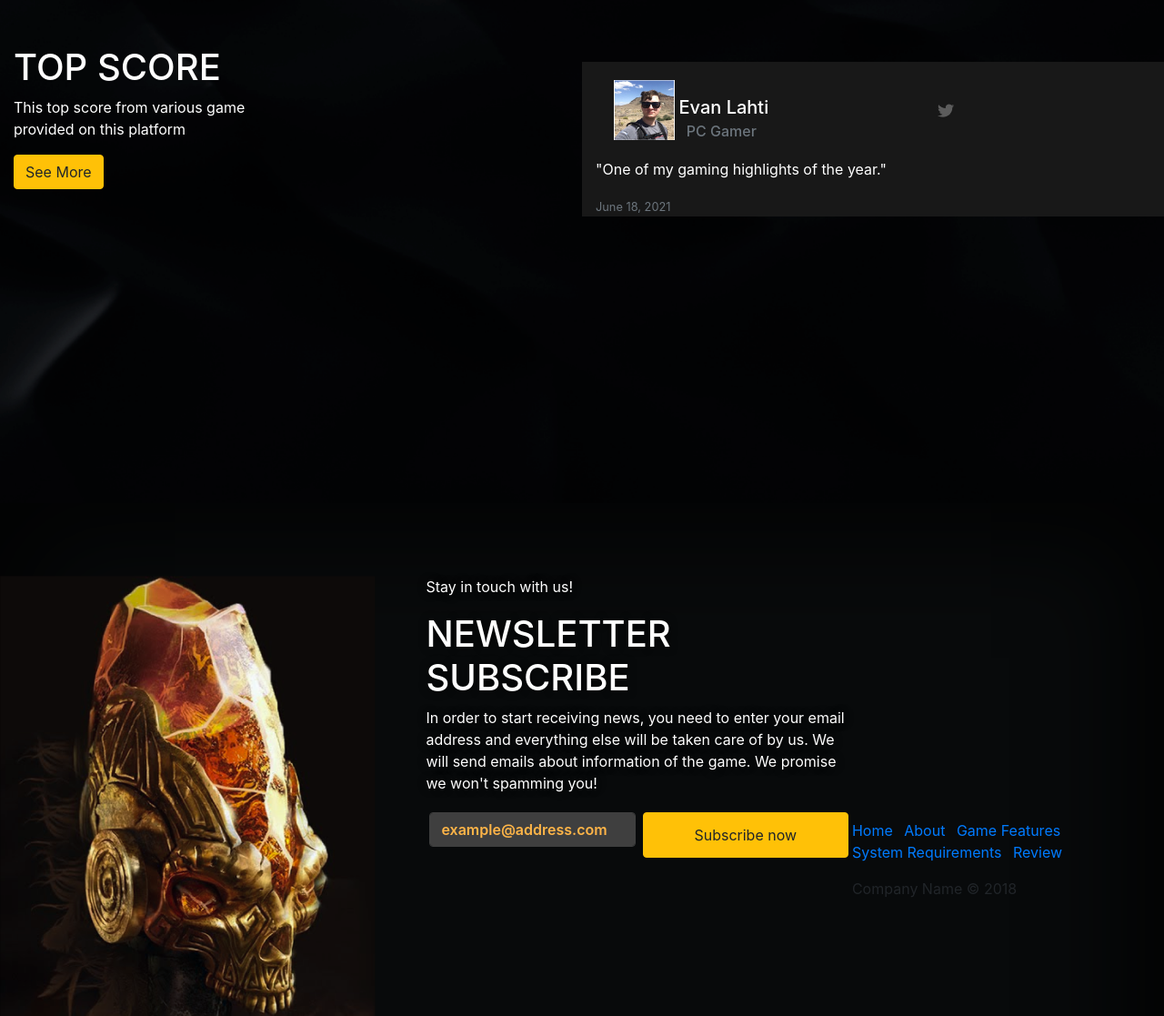
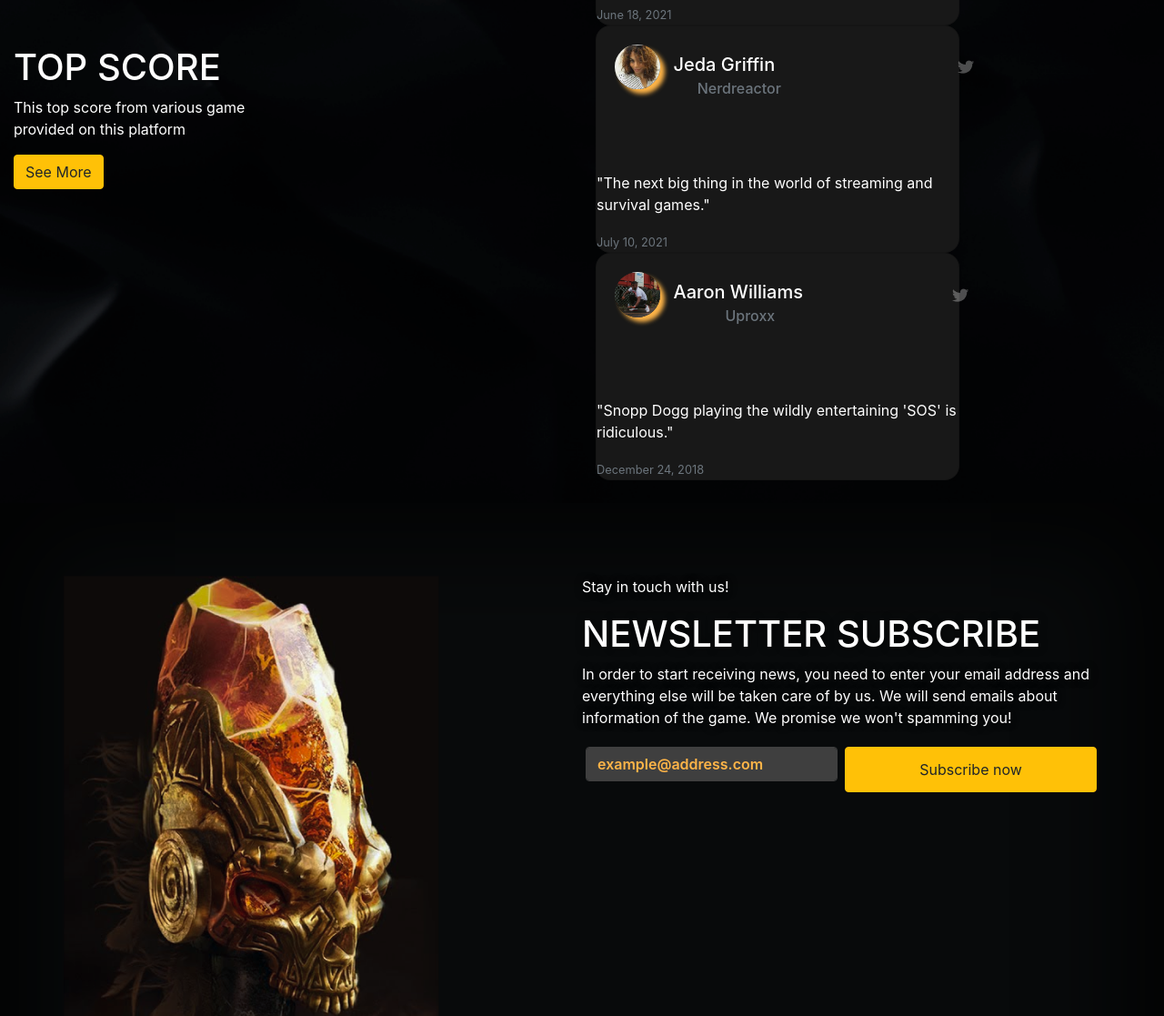
Before and after one commit to Ardiakz/BootcampCh3, a plain HTML site: page chap3/index.html in a window 1280 px wide. Shown: the part 3503-4620 px from the top of the page at 91% size. Drawn offline with nearby package versions, Linux system fonts and the light colour scheme.

Commit message:
final form even messy

```diff
--- a/chap3/index.html
+++ b/chap3/index.html
@@ -189,10 +189,11 @@
           </div>
         </div>
       </div>
-      <div class="col-md-6 card-middle>
+
+        <div class="col-md-6 card-middle">
           <div class="card" style="background-color: #181818;">
             <div class="card-body">
-            <img class="avatar" src="../chap3/assets/evan-lahti.jpg" alt="">
+              <img class="avatar" src="../chap3/assets/evan-lahti.jpg" class="img-fluid" alt="">
               <h5 class="card-title text-white">Evan Lahti</h5>
               <h6 class="card-subtitle mb-3 text-muted">PC Gamer</h6>
               <img style="position: relative; right: -100px;" src="../chap3/assets/twitter-card.png"></img>
@@ -202,6 +203,33 @@
               <small class="text-muted">June 18, 2021</small>
             </p>
           </div>
+
+            <div class="card" style="background-color: #181818;">
+              <div class="card-body">
+                <img class="avatar" src="../chap3/assets/jada-griffin.jpg" class="img-fluid" alt="">
+                <h5 class="card-title text-white">Jeda Griffin</h5>
+                <h6 class="card-subtitle mb-3 text-muted">Nerdreactor</h6>
+                <img style="position: relative; right: -100px;" src="../chap3/assets/twitter-card.png"></img>
+              </div>
+              <p class="card-text text-white">"The next big thing in the world of streaming and survival games."</p>
+              <p class="card-text">
+                <small class="text-muted">July 10, 2021</small>
+              </p>
+            </div>
+
+              <div class="card" style="background-color: #181818;">
+                <div class="card-body">
+                  <img class="avatar" src="../chap3/assets/aaron-williams.jpg" class="img-fluid" alt="">
+                  <h5 class="card-title text-white">Aaron Williams</h5>
+                  <h6 class="card-subtitle mb-3 text-muted">Uproxx</h6>
+                  <img style="position: relative; right: -100px;" src="../chap3/assets/twitter-card.png"></img>
+                </div>
+                <p class="card-text text-white">"Snopp Dogg playing the wildly entertaining 'SOS' is ridiculous."</p>
+                <p class="card-text">
+                  <small class="text-muted">December 24, 2018</small>
+                </p>
+              </div>
+
       </div>
     </section>
 
@@ -228,8 +256,10 @@
           </div>
         </div>
       </div>
+    </section>
 
-      <div class="footer-basic" class="d-flex">
+    <section id="footer" class="d-flex flex-row bd-highlight mb-3">
+        <div id="footer-basic" class="d-flex justify-content-center align-items-end">
         <footer>
             <ul class="list-inline">
                 <li class="list-inline-item"><a href="#header">Home</a></li>
@@ -238,19 +268,8 @@
                 <li class="list-inline-item"><a href="#requirements">System Requirements</a></li>
                 <li class="list-inline-item"><a href="#review">Review</a></li>
             </ul>
-            <p class="copyright">Company Name © 2018</p>
+            <p class="copyright">2018 Your Games, Inc. All Right Reserved</p>
         </footer>
-    </section>
-
-    <!-- section id="footer" class="d-flex flex-row bd-highlight mb-3">
-      <ul class="list-inline">
-        <li class="list-inline-item"><a href="#header">Home</a></li>
-        <li class="list-inline-item"><a href="#gallery">About</a></li>
-        <li class="list-inline-item"><a href="#features">Game Features</a></li>
-        <li class="list-inline-item"><a href="#requirements">System Requirements</a></li>
-        <li class="list-inline-item"><a href="#review">Review</a></li>
-    </ul>
-    <p class="copyright">Company Name © 2018</p>
     </section -->
 
     <!-- Optional JavaScript -->
--- a/chap3/static/styles/style.css
+++ b/chap3/static/styles/style.css
@@ -95,9 +95,19 @@
     align-items: center;
 }
 
+.avatar {
+    border-radius: 50%;
+    display: inline-block;
+    width: 50px;
+    margin-right: 10px;
+    box-shadow: 5px 5px 5px #ffb548;
+}
+
 .card{
     background-color: #222222;
-    border-radius: 5rem;
+    border-radius: 1rem;
+    max-width: 400px;
+    height: 250px;
 }
 
 .card-body h5, .card-body h6{
@@ -107,7 +117,7 @@
 .card-body h6 {
     position: relative;
     top: 25px;
-    left: -95px;
+    left: -90px;
 }
 
 #newsletter {
@@ -154,8 +164,13 @@
 
 }
 
-.footer-basic{
-    display: flex;
-    justify-content: space-around;
-    align-items: flex-end;
+#footer-basic{
+    padding-top: 100px;
+    padding-bottom: 100px;
+    background-image: url('../../assets/newsletter.png');
+    background-position: center;
+    background-size: cover;
+    width: 100%;
+    height: 10vh;
+    box-shadow: 0px 0px 100px 50px rgba(0, 0, 0, 0.7) inset;
 }
```
Lines whose indentation alone changed are shown as unchanged.
